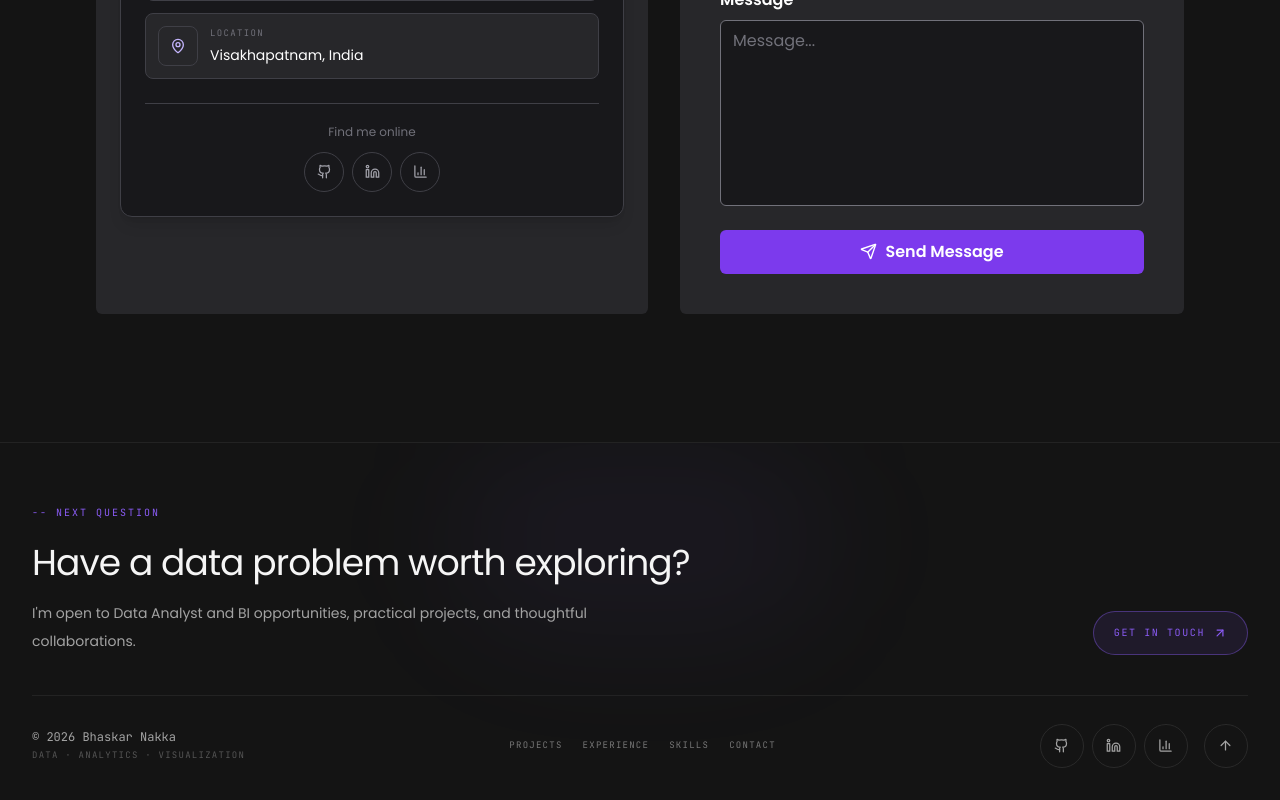
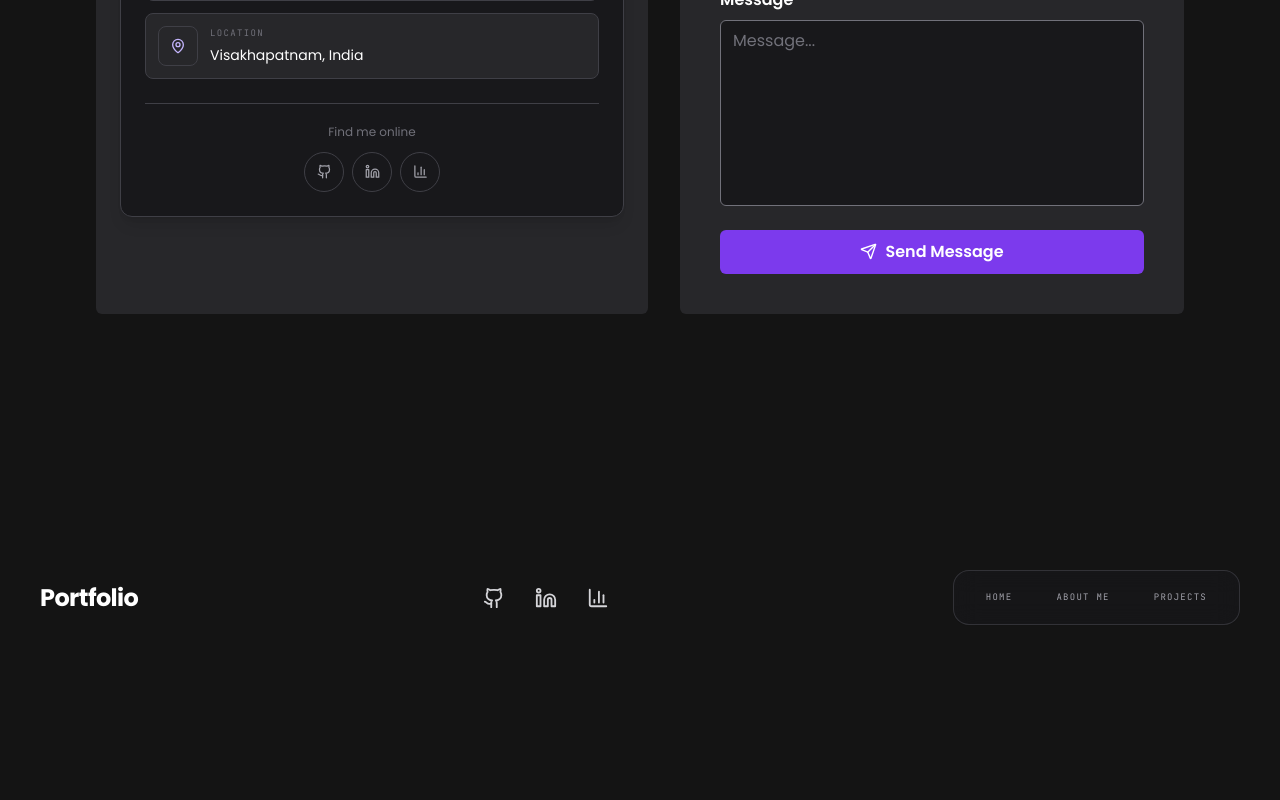
Before and after one commit to bhaskar-nb/portfolio, a Next.js app: page / in a window 1280 px wide. Shown: the part 8229-9029 px from the top of the page. After the commit the page ends 8886 px from the top, so only its background shows below. Built offline with nearby package versions, Linux system fonts and the light colour scheme.

Commit message:
Match reference-style footer

```diff
--- a/components/Footer.tsx
+++ b/components/Footer.tsx
@@ -1,7 +1,13 @@
 "use client";
 
-import { Github, Linkedin, BarChart3, ArrowUp, ArrowUpRight } from "lucide-react";
+import { Github, Linkedin, BarChart3 } from "lucide-react";
 import { profile } from "@/lib/data";
+
+const items = [
+  { label: "Home", href: "#home" },
+  { label: "About Me", href: "#about" },
+  { label: "Projects", href: "#projects" },
+];
 
 const socials = [
   { icon: Github, label: "GitHub", href: profile.links.github },
@@ -9,31 +15,46 @@ const socials = [
   { icon: BarChart3, label: "Tableau", href: profile.links.tableau },
 ];
 
-const footerNav = [
-  { label: "Projects", href: "#projects" },
-  { label: "Experience", href: "#experience" },
-  { label: "Skills", href: "#skills" },
-  { label: "Contact", href: "#contact" },
-];
-
 export default function Footer() {
   return (
-    <footer className="relative overflow-hidden border-t border-base-500/70 pt-14 pb-8">
-      <div className="pointer-events-none absolute left-1/2 top-0 h-48 w-96 -translate-x-1/2 rounded-full bg-gold/5 blur-3xl" />
-      <div className="relative mx-auto max-w-7xl px-4 sm:px-6 lg:px-8">
-        <div className="grid gap-8 border-b border-base-500/70 pb-10 md:grid-cols-[1fr_auto] md:items-end">
-          <div>
-            <span className="font-mono text-[10px] uppercase tracking-[0.2em] text-gold">-- next question</span>
-            <h2 className="mt-5 max-w-2xl font-display text-3xl leading-tight text-ink-100 sm:text-4xl">Have a data problem worth exploring?</h2>
-            <p className="mt-4 max-w-xl text-sm leading-7 text-ink-400">I&apos;m open to Data Analyst and BI opportunities, practical projects, and thoughtful collaborations.</p>
-          </div>
-          <a href="#contact" className="group inline-flex min-h-11 items-center gap-2 rounded-full border border-gold/40 bg-gold/10 px-5 py-3 font-mono text-[10px] uppercase tracking-[0.16em] text-gold transition-all hover:border-gold hover:bg-gold/15">Get in touch <ArrowUpRight size={14} className="transition-transform group-hover:-translate-y-0.5 group-hover:translate-x-0.5" /></a>
+    <footer className="relative z-10 mt-32 pb-8">
+      <div className="mx-auto flex w-full max-w-7xl flex-col items-center gap-8 px-5 sm:px-8 md:flex-row md:items-center md:justify-between lg:px-10">
+        <h2 className="order-1 font-display text-2xl font-bold tracking-tight text-white md:order-none">
+          Portfolio
+        </h2>
+
+        <div className="order-2 flex items-center gap-3 md:order-none">
+          {socials.map((social) => {
+            const Icon = social.icon;
+            return (
+              <a
+                key={social.label}
+                href={social.href}
+                target="_blank"
+                rel="noreferrer"
+                aria-label={social.label}
+                className="flex h-10 w-10 items-center justify-center rounded-full text-zinc-300 transition-all duration-300 hover:-translate-y-1 hover:text-violet-300"
+              >
+                <Icon size={22} aria-hidden="true" />
+              </a>
+            );
+          })}
         </div>
-        <div className="flex flex-col gap-7 pt-7 sm:flex-row sm:items-center sm:justify-between">
-          <div><p className="font-mono text-xs text-ink-400">© {new Date().getFullYear()} {profile.name}</p><p className="mt-1 font-mono text-[9px] uppercase tracking-[0.14em] text-ink-600">Data · Analytics · Visualization</p></div>
-          <nav aria-label="Footer navigation" className="flex flex-wrap gap-x-5 gap-y-2 font-mono text-[9px] uppercase tracking-[0.14em] text-ink-500">{footerNav.map((item) => <a key={item.label} href={item.href} className="min-h-11 inline-flex items-center transition-colors hover:text-gold">{item.label}</a>)}</nav>
-          <div className="flex items-center gap-2"><div className="flex items-center gap-2">{socials.map((s) => <a key={s.label} href={s.href} target="_blank" rel="noreferrer" aria-label={s.label} className="flex h-11 w-11 items-center justify-center rounded-full border border-base-500 text-ink-400 transition-all hover:-translate-y-0.5 hover:border-gold/60 hover:text-gold"><s.icon size={15} /></a>)}</div><a href="#home" aria-label="Back to top" className="ml-2 flex h-11 w-11 items-center justify-center rounded-full border border-base-500 text-ink-400 transition-all hover:-translate-y-0.5 hover:border-gold/60 hover:text-gold"><ArrowUp size={15} /></a></div>
-        </div>
+
+        <nav
+          aria-label="Footer navigation"
+          className="order-3 flex items-center gap-3 rounded-2xl border border-zinc-700/70 bg-zinc-900/70 px-4 py-2 backdrop-blur-md md:order-none"
+        >
+          {items.map((item) => (
+            <a
+              key={item.label}
+              href={item.href}
+              className="rounded-xl px-4 py-3 font-mono text-[9px] uppercase tracking-[0.14em] text-zinc-400 transition-all hover:bg-zinc-800 hover:text-white"
+            >
+              {item.label}
+            </a>
+          ))}
+        </nav>
       </div>
     </footer>
   );
```
